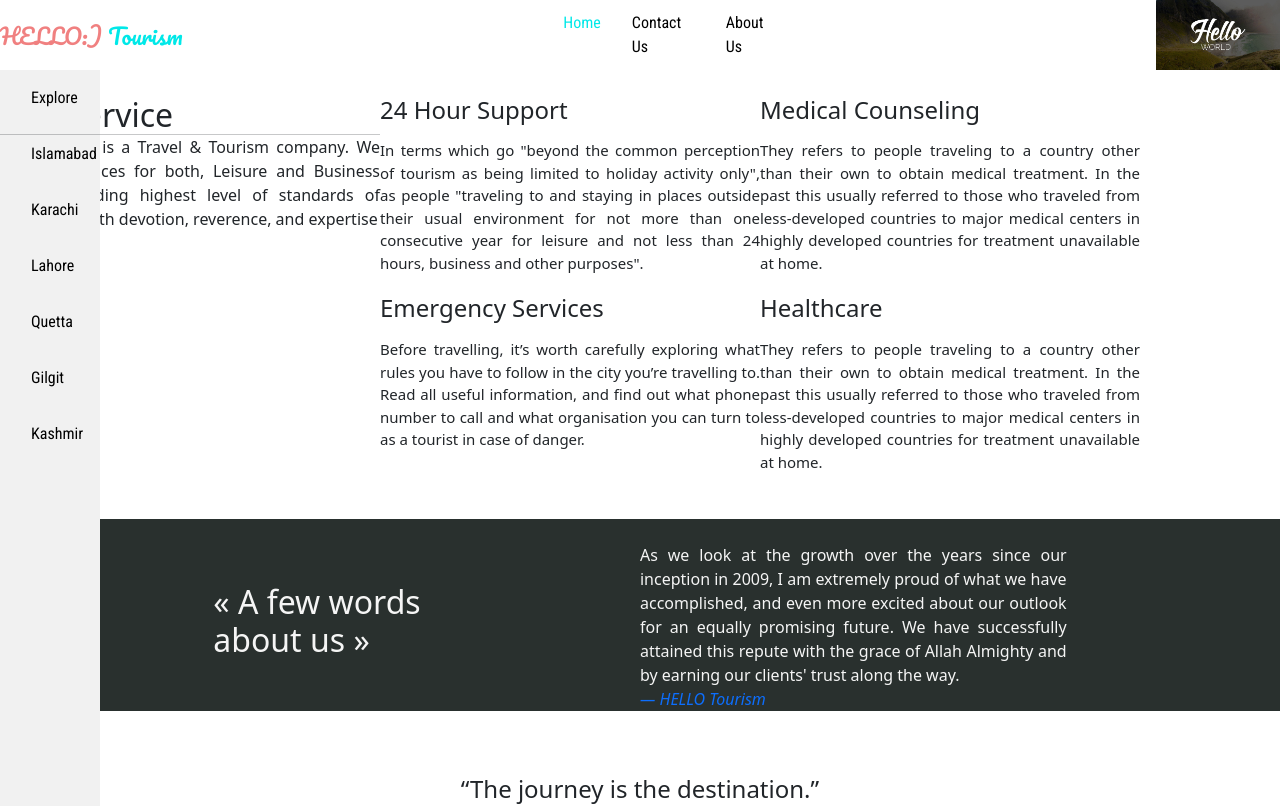
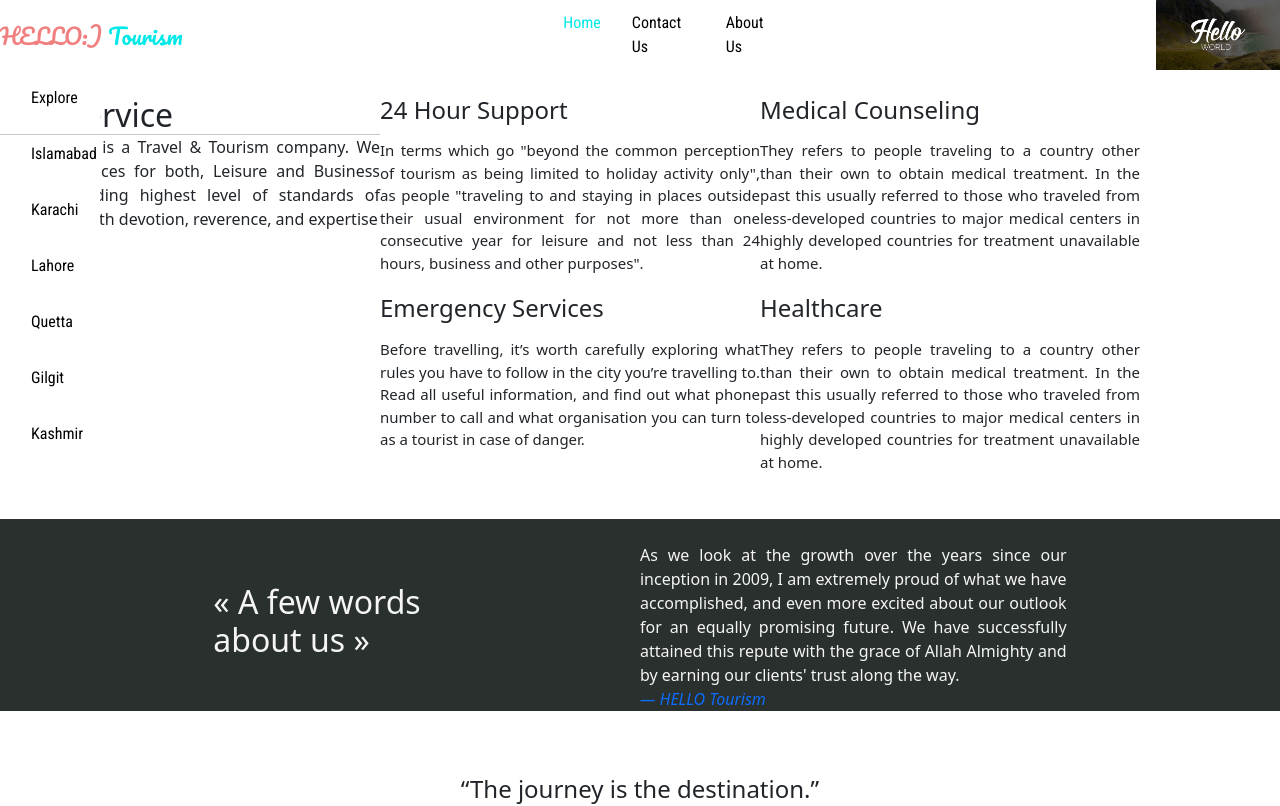
Before and after one commit to Hammad0010/angular, an Angular app: page /about in a window 1280 px wide. Shown: the top 806 px of the page. Built offline with nearby package versions, Linux system fonts and the light colour scheme.

Commit message:
Update app.component.css

```diff
--- a/src/app/app.component.css
+++ b/src/app/app.component.css
@@ -28,10 +28,8 @@ body{
   margin: 0;
   padding: 0;
   width: 100px;
-  background-color: #f1f1f1;
-  position: fixed;
-  height: 100%;
-  overflow: hidden;
+  background-color:white;
+  position: absolute;
 }
 
 .sidebar a {
@@ -52,6 +50,16 @@ body{
 }
 
 
+.main {
+  margin-left: 160px;
+  padding: 0px 10px;
+}
+
+
+@media screen and (max-height: 450px) {
+  .sidenav {padding-top: 15px;}
+  .sidenav a {font-size: 18px;}
+}
 div.content {
   margin-left: 200px;
   padding: 1px 16px;
```
